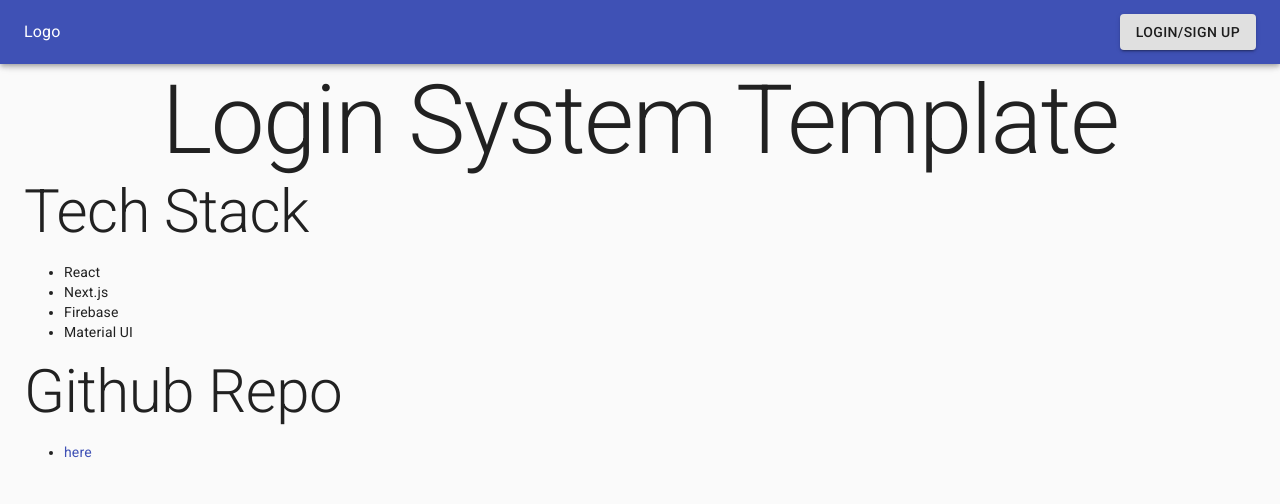
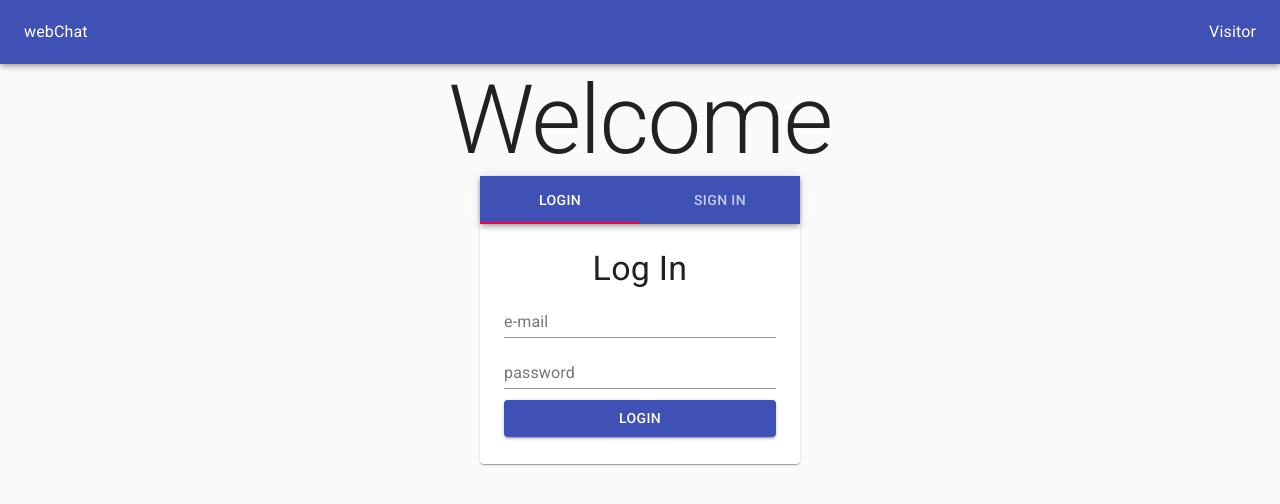
Before and after one commit to PedroMarianoAlmeida/shared-shopping-list, a Next.js app: page / in a window 1280 px wide. Shown: the top 504 px of the page. Built offline with nearby package versions, Linux system fonts and the light colour scheme; no server answers.

Commit message:
Changed Login Create User to Index Page

```diff
--- a/pages/index.tsx
+++ b/pages/index.tsx
@@ -1,33 +1,28 @@
 import Typography from '@material-ui/core/Typography';
-import Link from '@material-ui/core/Link';
+import Container from '@material-ui/core/Container';
+import { makeStyles } from '@material-ui/core/styles';
+
+import LoginAndCreateUser from './../src/components/LoginSystem/LoginCreateUser/LoginAndCreateUser';
+import UserInteractionIndexPage from '../src/components/LoginSystem/WaitUserLoad/UserInteractionIndex';
+
+const useStyles = makeStyles({
+  root: {
+    display: 'flex',
+    flexDirection: 'column',
+    alignItems: 'center',
+  },
+});
 
 export default function Home() {
+  const classes = useStyles();
+
   return (
-    <>
+    <Container className={classes.root}>
       <Typography variant="h1" align="center">
-        Login System Template
+        Welcome
       </Typography>
 
-      <Typography variant="h2">Tech Stack</Typography>
-      <ul>
-        <li>React</li>
-        <li>Next.js</li>
-        <li>Firebase</li>
-        <li>Material UI</li>
-      </ul>
-
-      <Typography variant="h2">Github Repo</Typography>
-      <ul>
-        <li>
-          <Link
-            href="https://github.com/PedroMarianoAlmeida/login-system-firebase-next-js"
-            target="_blank"
-            rel="noopener noreferrer"
-          >
-            here
-          </Link>
-        </li>
-      </ul>
-    </>
+      <UserInteractionIndexPage />
+    </Container>
   );
 }
--- a/src/components/AppBar.tsx
+++ b/src/components/AppBar.tsx
@@ -3,7 +3,7 @@ import Toolbar from '@material-ui/core/Toolbar';
 import Typography from '@material-ui/core/Typography';
 import { makeStyles } from '@material-ui/core/styles';
 
-import UserInteraction from './LoginSystem/UserInteraction';
+import UserInteraction from './LoginSystem/WaitUserLoad/UserInteractionAppBar';
 
 const MyAppBar = ({ appBarHeight }) => {
   const useStyles = makeStyles({
@@ -25,7 +25,7 @@ const MyAppBar = ({ appBarHeight }) => {
     <>
       <AppBar className={classes.root}>
         <Toolbar className={classes.menu}>
-          <Typography>Logo</Typography>
+          <Typography>webChat</Typography>
           <UserInteraction />
         </Toolbar>
       </AppBar>
--- a/src/components/LoginSystem/LoginCreateUser/CreateUserForm.tsx
+++ b/src/components/LoginSystem/LoginCreateUser/CreateUserForm.tsx
@@ -55,7 +55,7 @@ const ValidationMessage = ({ touched, message }) => {
   );
 };
 
-const CreateUserForm = ({ setOpen }) => {
+const CreateUserForm = () => {
   const classes = useStyles();
 
   const [createUserWithEmailAndPassword, user, loading, error] =
@@ -173,7 +173,6 @@ const CreateUserForm = ({ setOpen }) => {
               initialValues={initialValues}
               setSubmitting={setSubmitting}
               resetForm={resetForm}
-              setOpen={setOpen}
             />
           </form>
         )}
--- a/src/components/LoginSystem/LoginCreateUser/FireBaseAuthResponseHandler.tsx
+++ b/src/components/LoginSystem/LoginCreateUser/FireBaseAuthResponseHandler.tsx
@@ -7,7 +7,6 @@ const FireBaseAuthResponseHandler = ({
   initialValues,
   setSubmitting,
   resetForm,
-  setOpen,
 }) => {
   const isFormFiled = JSON.stringify(values) !== JSON.stringify(initialValues);
 
@@ -15,7 +14,6 @@ const FireBaseAuthResponseHandler = ({
     if (isFormFiled) {
       setSubmitting(false);
       resetForm();
-      setOpen(false);
     }
   };
 
--- a/src/components/LoginSystem/LoginCreateUser/LoginAndCreateUser.tsx
+++ b/src/components/LoginSystem/LoginCreateUser/LoginAndCreateUser.tsx
@@ -1,35 +1,20 @@
 import { useState } from 'react';
 
 import { makeStyles, Theme, createStyles } from '@material-ui/core/styles';
-import Modal from '@material-ui/core/Modal';
-import Backdrop from '@material-ui/core/Backdrop';
-import Fade from '@material-ui/core/Fade';
-import Button from '@material-ui/core/Button';
 import React from 'react';
 import AppBar from '@material-ui/core/AppBar';
 import Tabs from '@material-ui/core/Tabs';
 import Tab from '@material-ui/core/Tab';
 import Box from '@material-ui/core/Box';
+import Paper from '@material-ui/core/Paper';
 
 import CreateUserForm from './CreateUserForm';
 import LoginForm from './LoginForm';
 
 const useStyles = makeStyles((theme: Theme) =>
   createStyles({
-    modal: {
-      display: 'flex',
-      alignItems: 'center',
-      justifyContent: 'center',
-    },
-    paper: {
-      backgroundColor: theme.palette.background.paper,
-      border: '2px solid #000',
-      boxShadow: theme.shadows[5],
-      padding: theme.spacing(2, 4, 3),
-    },
     root: {
-      flexGrow: 1,
-      backgroundColor: theme.palette.background.paper,
+      maxWidth: '500px',
     },
   })
 );
@@ -63,7 +48,7 @@ function a11yProps(index: any) {
   };
 }
 
-export default function LoginAndCreateUserModal() {
+export default function LoginAndCreateUser() {
   const classes = useStyles();
   const [open, setOpen] = useState(false);
 
@@ -82,24 +67,7 @@ export default function LoginAndCreateUserModal() {
   };
 
   return (
-    <div>
-      <Button variant="contained" onClick={handleOpen}>
-        Login/Sign Up
-      </Button>
-      <Modal
-        aria-labelledby="transition-modal-title"
-        aria-describedby="transition-modal-description"
-        className={classes.modal}
-        open={open}
-        onClose={handleClose}
-        closeAfterTransition
-        BackdropComponent={Backdrop}
-        BackdropProps={{
-          timeout: 500,
-        }}
-      >
-        <Fade in={open}>
-          <div className={classes.paper}>
+    <Paper className={classes.root}>
       <AppBar position="static">
         <Tabs
           value={value}
@@ -111,14 +79,11 @@ export default function LoginAndCreateUserModal() {
         </Tabs>
       </AppBar>
       <TabPanel value={value} index={0}>
-              <LoginForm setOpen={setOpen} />
+        <LoginForm />
       </TabPanel>
       <TabPanel value={value} index={1}>
-              <CreateUserForm setOpen={setOpen} />
+        <CreateUserForm />
       </TabPanel>
-          </div>
-        </Fade>
-      </Modal>
-    </div>
+    </Paper>
   );
 }
--- a/src/components/LoginSystem/LoginCreateUser/LoginForm.tsx
+++ b/src/components/LoginSystem/LoginCreateUser/LoginForm.tsx
@@ -52,7 +52,7 @@ const ValidationMessage = ({ touched, message }) => {
   );
 };
 
-const LoginForm = ({ setOpen }) => {
+const LoginForm = () => {
   const classes = useStyles();
 
   const [signInWithEmailAndPassword, user, loading, error] =
@@ -139,7 +139,6 @@ const LoginForm = ({ setOpen }) => {
               initialValues={initialValues}
               setSubmitting={setSubmitting}
               resetForm={resetForm}
-              setOpen={setOpen}
             />
           </form>
         )}
--- a/src/components/LoginSystem/UserInteraction.tsx
+++ b/src/components/LoginSystem/WaitUserLoad/UserInteractionAppBar.tsx
@@ -1,10 +1,10 @@
 import CircularProgress from '@material-ui/core/CircularProgress';
+import Typography from '@material-ui/core/Typography';
 
 import { useAuthState } from 'react-firebase-hooks/auth';
-import { auth } from '../../config/firebaseConfig';
+import { auth } from '../../../config/firebaseConfig';
 
-import LoginAndCreateUserModal from '../LoginSystem/LoginCreateUser/LoginAndCreateUser';
-import UserLogout from './UserLogout';
+import UserLogout from '../UserLogout';
 
 const UserInteraction = () => {
   const [user, loading] = useAuthState(auth);
@@ -16,7 +16,7 @@ const UserInteraction = () => {
       ) : user ? (
         <UserLogout />
       ) : (
-        <LoginAndCreateUserModal />
+        <Typography>Visitor</Typography>
       )}
     </>
   );
--- /dev/null
+++ b/src/components/LoginSystem/WaitUserLoad/UserInteractionIndex.tsx
@@ -0,0 +1,24 @@
+import CircularProgress from '@material-ui/core/CircularProgress';
+import Typography from '@material-ui/core/Typography';
+
+import { useAuthState } from 'react-firebase-hooks/auth';
+import { auth } from '../../../config/firebaseConfig';
+import LoginAndCreateUser from '../LoginCreateUser/LoginAndCreateUser';
+
+const UserInteractionIndexPage = () => {
+  const [user, loading] = useAuthState(auth);
+
+  return (
+    <>
+      {loading ? (
+        <CircularProgress color="secondary" />
+      ) : user ? (
+        <Typography>Already Logged In</Typography>
+      ) : (
+        <LoginAndCreateUser />
+      )}
+    </>
+  );
+};
+
+export default UserInteractionIndexPage;
```
Lines whose indentation alone changed are shown as unchanged.
